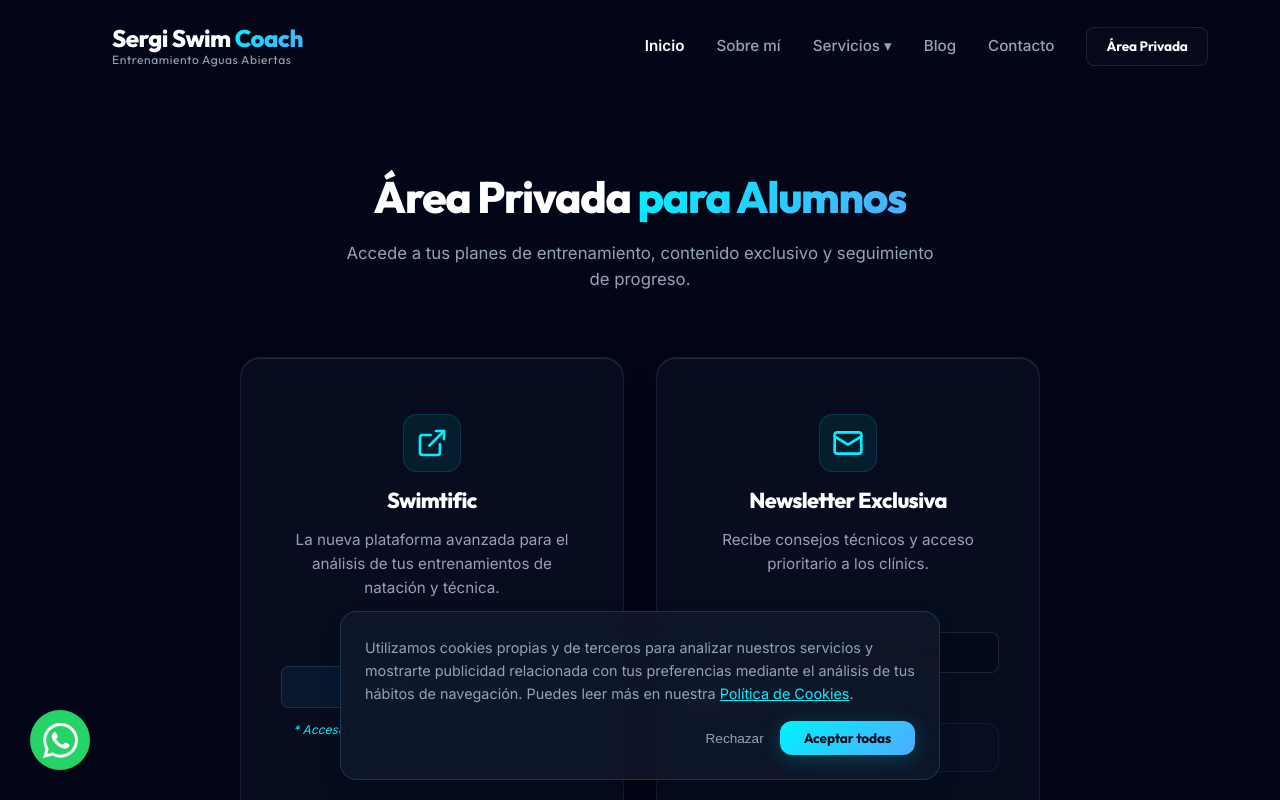
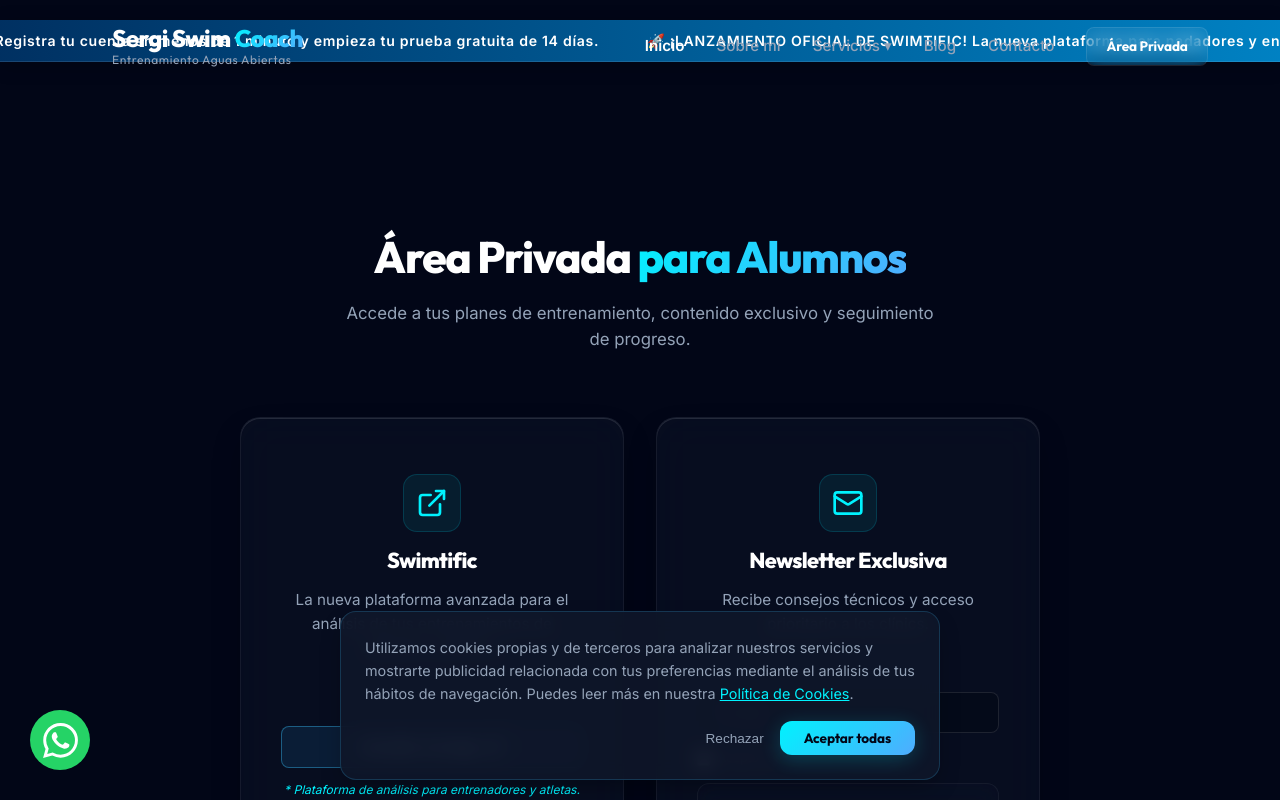
Before and after one commit to sergiogarciabalas-cmyk/EntrenamientoAguasAbiertas, a React (Vite) app: page /area-privada in a window 1280 px wide. Shown: the top 800 px of the page. Built offline with nearby package versions, Linux system fonts and the light colour scheme.

Commit message:
feat(private-area): redirect swimtific block to website and add marquee launch banner

```diff
--- a/src/pages/PrivateArea.tsx
+++ b/src/pages/PrivateArea.tsx
@@ -45,7 +45,74 @@
     };
 
     return (
-        <div style={{ paddingTop: '100px', minHeight: '80vh', paddingBottom: '100px' }}>
+        <div style={{ paddingTop: '160px', minHeight: '80vh', paddingBottom: '100px', position: 'relative' }}>
+            <style>{`
+                @keyframes marquee-ltr {
+                    0% { transform: translateX(-50%); }
+                    100% { transform: translateX(0); }
+                }
+                .marquee-wrapper {
+                    overflow: hidden;
+                    width: 100%;
+                    background: linear-gradient(90deg, rgba(0, 51, 102, 0.95), rgba(0, 136, 204, 0.95));
+                    backdrop-filter: blur(10px);
+                    border-bottom: 1px solid rgba(255, 255, 255, 0.1);
+                    position: absolute;
+                    top: 20px;
+                    left: 0;
+                    z-index: 50;
+                    padding: 10px 0;
+                    cursor: pointer;
+                    display: flex;
+                    box-shadow: 0 4px 20px rgba(0, 0, 0, 0.2);
+                }
+                .marquee-track {
+                    display: flex;
+                    width: max-content;
+                    animation: marquee-ltr 22s linear infinite;
+                }
+                .marquee-track:hover {
+                    animation-play-state: paused;
+                }
+                .marquee-text {
+                    font-size: 0.88rem;
+                    font-weight: 600;
+                    color: #fff;
+                    letter-spacing: 0.05em;
+                    display: flex;
+                    align-items: center;
+                    gap: 3rem;
+                    padding-right: 3rem;
+                    white-space: nowrap;
+                }
+                .clickable-card {
+                    transition: transform 0.3s cubic-bezier(0.16, 1, 0.3, 1), box-shadow 0.3s ease;
+                }
+                .clickable-card:hover {
+                    transform: translateY(-5px);
+                    box-shadow: 0 10px 30px rgba(56, 189, 248, 0.15);
+                }
+            `}</style>
+
+            <div
+                className="marquee-wrapper"
+                onClick={() => window.open('https://www.swimtific.com/', '_blank')}
+                title="Visitar Swimtific.com"
+            >
+                <div className="marquee-track">
+                    <div className="marquee-text">
+                        <span>🚀 ¡LANZAMIENTO OFICIAL DE SWIMTIFIC! La nueva plataforma para nadadores y entrenadores. ¡Date de alta hoy y crea tu plan gratis!</span>
+                        <span>🏊‍♂️ Conecta tus dispositivos (Garmin, Whoop, Polar, Oura, Strava) y analiza tu carga al instante.</span>
+                        <span>⚡ Registra tu cuenta en menos de 1 minuto y empieza tu prueba gratuita de 14 días.</span>
+                    </div>
+                    <div className="marquee-text">
+                        <span>🚀 ¡LANZAMIENTO OFICIAL DE SWIMTIFIC! La nueva plataforma para nadadores y entrenadores. ¡Date de alta hoy y crea tu plan gratis!</span>
+                        <span>🏊‍♂️ Conecta tus dispositivos (Garmin, Whoop, Polar, Oura, Strava) y analiza tu carga al instante.</span>
+                        <span>⚡ Registra tu cuenta en menos de 1 minuto y empieza tu prueba gratuita de 14 días.</span>
+                    </div>
+                </div>
+            </div>
+
             <div className="container">
                 <RevealOnScroll>
                     <div style={{ textAlign: 'center', marginBottom: '3rem' }}>
@@ -62,16 +129,21 @@
                     gap: '2rem'
                 }}>
 
-                    {/* App Swimtific - Estado Próximamente */}
+                    {/* App Swimtific - Clickable Redirect */}
                     <RevealOnScroll className="delay-1">
-                        <div className="service-card glass" style={{
-                            textAlign: 'center',
-                            alignItems: 'center',
-                            height: '100%',
-                            position: 'relative',
-                            display: 'flex',
-                            flexDirection: 'column'
-                        }}>
+                        <div
+                            className="service-card glass clickable-card"
+                            onClick={() => window.open('https://www.swimtific.com/', '_blank')}
+                            style={{
+                                textAlign: 'center',
+                                alignItems: 'center',
+                                height: '100%',
+                                position: 'relative',
+                                display: 'flex',
+                                flexDirection: 'column',
+                                cursor: 'pointer'
+                            }}
+                        >
                             <div className="service-icon" style={{ margin: '0 auto 1rem' }}>
                                 <ExternalLink size={32} />
                             </div>
@@ -80,20 +152,23 @@
 
                             <div style={{ marginTop: 'auto', width: '100%', paddingTop: '1.5rem' }}>
                                 <button
-                                    disabled
                                     style={{
                                         width: '100%',
                                         padding: '0.75rem',
                                         borderRadius: '0.5rem',
-                                        border: '1px solid rgba(56, 189, 248, 0.2)',
-                                        background: 'rgba(56, 189, 248, 0.05)',
-                                        color: 'rgba(255, 255, 255, 0.4)',
-                                        cursor: 'not-allowed',
+                                        border: '1px solid rgba(56, 189, 248, 0.4)',
+                                        background: 'rgba(56, 189, 248, 0.1)',
+                                        color: '#fff',
+                                        cursor: 'pointer',
                                         fontSize: '0.9rem',
-                                        fontWeight: '500'
+                                        fontWeight: '600',
+                                        display: 'flex',
+                                        alignItems: 'center',
+                                        justifyContent: 'center',
+                                        gap: '0.5rem'
                                     }}
                                 >
-                                    Disponible Próximamente
+                                    Acceder a la App <ExternalLink size={16} />
                                 </button>
                                 <p style={{
                                     fontSize: '0.75rem',
@@ -101,7 +176,7 @@
                                     color: 'var(--color-primary)',
                                     fontStyle: 'italic'
                                 }}>
-                                    * Acceso prioritario para alumnos y suscriptores.
+                                    * Plataforma de análisis para entrenadores y atletas.
                                 </p>
                             </div>
                         </div>
```
